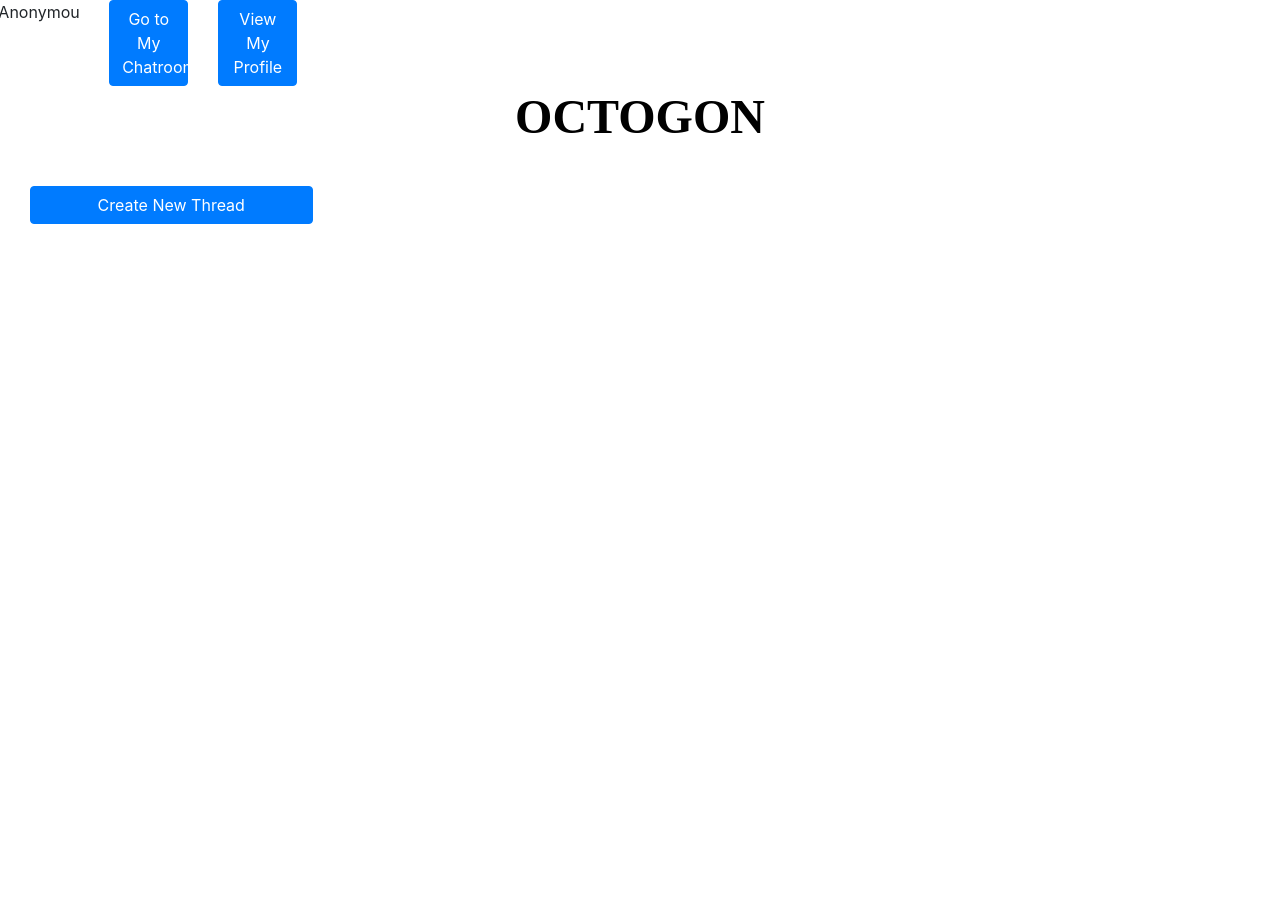
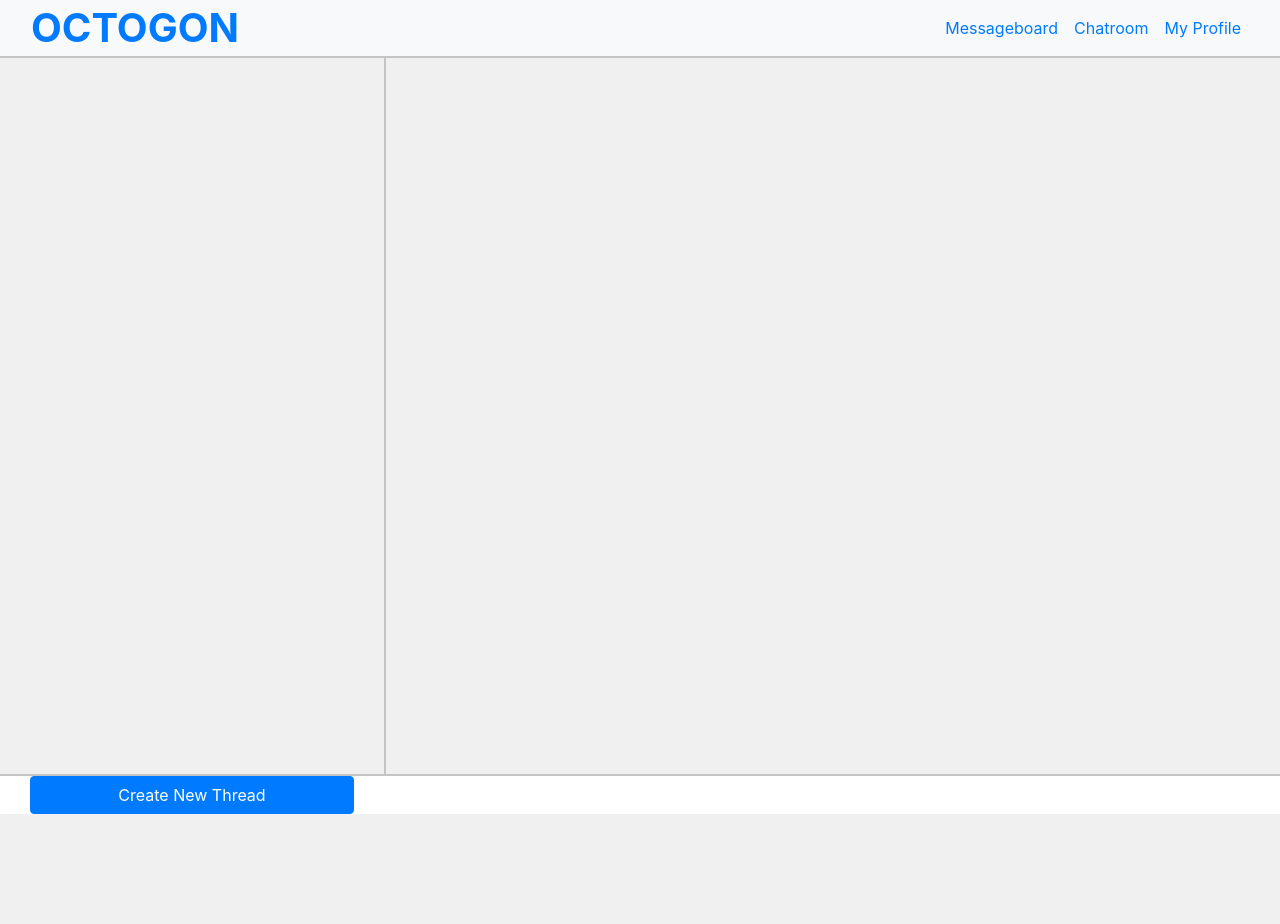
Before and after one commit to White-Diamond/OCTOGON, a Django app: page /messageboard/ in a window 1280 px wide. After the commit the page ends 814 px from the top, so only its background shows below. Run offline with Django 3.2, Linux system fonts and the light colour scheme; data that the repository does not hold is empty; some libraries are stand-ins or nearby versions.

Commit message:
Updated messageboard's look to have more structure and a navbar
Added a few url names which can be called in templates to the chatroom app

Cleaned up old code which was commented out in the messageboard app

```diff
--- a/chatroom/urls.py
+++ b/chatroom/urls.py
@@ -2,7 +2,7 @@ from django.urls import path, include
 from . import views
 
 urlpatterns = [
-    path('', views.chat_page),
+    path('', views.chat_page, name='chatroom-page'),
     path('load_message/', views.load_message),
     path('load_user_list/', views.load_user_list),
     path('retrieve_message/', views.retrieve_message),
--- a/messageboard/static/css/messageBoard.css
+++ b/messageboard/static/css/messageBoard.css
@@ -1,38 +1,49 @@
 body {
     background: #FFFFFF;
     font-family: PT Sans;
+    overflow: hidden;
+    height: 100vh;
+    display: grid;
+    grid-template-rows: 7vh 90vh 3vh;
 }
 .baseframe {
     display: grid;
-    grid-template-columns: 30% 70%;
     width: 100%;
-    min-height: 200px;
-    height: calc(100vh - 100px);
+    grid-template-columns: 30vw 70vw;
+    font-family: PT Sans;
+    border-top: 2px solid #c4c4c4;
+    border-bottom: 2px solid #c4c4c4;
 
-    font-family: PT Sans;
+    background: #9e9c9c;
+}
+
+.select_thread_frame {
+    border-radius: 0px;
 
     background: #ffffff;
 }
 
-.select_thread_frame {
-    border: 2px solid #000000;
-    grid-template-rows: 100px;
+.select_thread_frame_outer {
     width: 100%;
-    height: 100%;
+    padding: 10px;
+    overflow:scroll;
 
-    font-family: PT Sans;
-
-    background: #FEE6EB;
+    background: #f0f0f0;
 }
 
 .display_thread_frame {
-    border: 2px solid #000000;
-    /*overflow:auto;*/
+    border: 1px solid #000000;
+    overflow:hidden;
+}
+
+.display_thread_frame_outer {
+    border-left: 2px solid #c4c4c4;
     width: 100%;
     height: 100%;
     font-family: PT Sans;
+    overflow:scroll;
 
-    background: #FEE6EB;
+    background: #f0f0f0;
 }
 
 .thread_selection_box {
@@ -56,19 +67,12 @@ body {
 .post_box {
     grid-template-rows: max-content;
     width: 100%;
-    /*height: 100px;*/
     text-align: left;
     text-indent: 30px;
     text-justify: distribute;
-
     cursor: default;
-
     font-size: 16px;
-    /*overflow: clip;*/
-    /*overflow-wrap:break-word;*/
-
     padding: 10px 20px 10px 20px;
-
 
     background: #FFE3E3;
     border: 1px solid #000000;
@@ -92,16 +96,11 @@ body {
     color: #000000;
 }
 
-.make_thread_btn {
-    background-color: #FF8080;
+.make_thread_btn_frame {
+    background-color: #ffffff;
     border: none;
-    color: #FFFFFF;
-    text-align: center;
-    font-size: 20px;
-
-    width: 30%;
-
-    cursor: pointer;
+    display: grid;
+    grid-template-columns: 30vw 70vw;
 }
 
 .new_post_btn {
--- a/messageboard/templates/board.html
+++ b/messageboard/templates/board.html
@@ -15,47 +15,32 @@ to have to clear the cached stylesheet manually. This can be taken out in produc
 <meta name="viewport" content="height=device-height, initial-scale=1.0">
 </head>
 <body>
-    <!--
-    <h1>
-        Hello, {{userid}}!
-    </h1>
-    -->
-    <div class="row">
-        <div class="col-1">
-            <div style="white-space:nowrap; overflow:hidden; font-size:16px; display:flex; align-items: center; justify-content: center;">
-                Hello, {{userid}}!
+
+    <!-- NAVBAR -->
+    <nav class="navbar navbar-expand-xl bg-light">
+        <div class="container-fluid">
+            <div class="navbar-header">
+                <a style="font-size: 40px; font-weight: 700;" class="navbar-brand" href="{% url 'login' %}">OCTOGON</a>
             </div>
+            <ul class="nav navbar-nav">
+                <li class="nav-item">
+                    <a class="nav-link" href="{% url 'main-messageboard' %}">Messageboard</a>
+                </li>
+                <li class="nav-item"><a class="nav-link" href="{% url 'chatroom-page' %}">Chatroom</a></li>
+                <li class="nav-item"><a class="nav-link" href="{% url 'index' %}">My Profile</a></li>
+            </ul>
         </div>
-        <div class="col-1">
-        <button style="width:100%" type="button" class="btn btn-primary" onclick="gotoChatroom(this)">
-            Go to My Chatroom
-        </button>
-        </div>
-        <div class="col-1">
-        <button style="width:100%" type="button" class="btn btn-primary" onclick="gotoUserpage(this)">
-            View My Profile
-        </button>
-        </div>
-    </div>
+    </nav>
 
-    <div class="board_title">OCTOGON</div>
 
-    <div class="container-fluid">
-        <div class="col-xl-3">
-            <div style="width:100%;" type="button" class="btn btn-primary" onclick="threadcreate(this)">
-                Create New Thread
-            </div>
-        </div>
-    <div class="col-xl-9">
-
-    </div>
-    </div>
-
+    <!-- THREADS AND POSTS -->
     <!-- Frame which contains all thread and post related content -->
     <div class="baseframe">
 
+        <!-- THREADS -->
         <!-- Left side of webpage with a list of threads in boxes -->
-        <ul class="list-group" id="select_thread_frame">
+        <div class="select_thread_frame_outer">
+        <ul class="list-group select_thread_frame" id="select_thread_frame">
 
             <!-- Loop through the list of all threads in messageboard and display them on
             the left side of the screen each within their own box -->
@@ -70,8 +55,6 @@ to have to clear the cached stylesheet manually. This can be taken out in produc
             {% endif %}
                 <div style="color: #666666; font-size: 12px; ">
                     Posted: {{thread.thread_date}}<br>
-                    <!--User: {{thread.thread}}-->
-                    <!--Thread ID: {{thread.thread_ID}}-->
                 </div>
                 <div style="font-size: 24px;" id="threadTopic{{thread.thread_ID}}">
                     {{thread.threadTopic}}
@@ -87,9 +70,13 @@ to have to clear the cached stylesheet manually. This can be taken out in produc
             </li>
             {% endfor %}
         </ul>
+        </div>
 
+        <!-- POSTS -->
         <!-- Right side of webpage with the list of posts for the selected thread -->
-        <ul class="list-group">
+        <div class="display_thread_frame_outer">
+        <ul class="list-group" style="margin: 10px 10px 10px 10px;">
+
             <!-- Loop through the list of all posts in thread and display them on
             the right side of the screen each within their own box -->
             {% for post in posts %}
@@ -123,9 +110,23 @@ to have to clear the cached stylesheet manually. This can be taken out in produc
             </div>
             {% endif %}
         </ul>
-
+        </div>
     </div>
 
+
+    <!-- CREATE NEW THREAD BUTTON -->
+    <div class="make_thread_btn_frame">
+    <div class="container-fluid">
+        <div class="col-xl-12">
+            <div style="width:100%;" type="button" class="btn btn-primary" onclick="threadcreate(this)">
+                Create New Thread
+            </div>
+        </div>
+    </div>
+    </div>
+
+
+    <!-- SCRIPTS -->
     <!-- Script for retreiving the posts for a specific thread when the thread selection
     box is clicked. Causes a webpage request -->
     {% block javascript %}
--- a/messageboard/urls.py
+++ b/messageboard/urls.py
@@ -7,7 +7,7 @@ from messageboard.views import userMakesThread
 from messageboard.views import userMakesPost
 
 urlpatterns = [
-     path('messageboard/', mainBoard),
+     path('messageboard/', mainBoard, name="main-messageboard"),
      path('basicRes/', basicResponse),
      path('messageboard/thread/<int:thrdID>/', getThreadPosts),
      path('threadcreate/', userMakesThread),
--- a/messageboard/views.py
+++ b/messageboard/views.py
@@ -4,7 +4,7 @@ from django.http import JsonResponse
 
 from django.http import HttpResponse
 from django.http import HttpResponseRedirect
-#from django.contrib.sites.models import Site
+from django.contrib.sites.models import Site
 # Import "from post.models" all the models from the threads and posts
 # in Ryan's message & post database branch
 from posts.models import Thread
@@ -28,6 +28,8 @@ def mainBoard (request):
     context['currentThread'] = None
     context['posts'] = []
     context['orig_posts'] = list(Post.objects.filter(post_ID=0))
+    this_website = Site.objects.get_current()
+    context['domain'] = this_website.domain
     return render(request, "board.html", context)
 
 
@@ -53,7 +55,7 @@ def getThreadPosts (request, thrdID):
 
             # Create new post obeject to be inserted into database
             this_thread = Thread.objects.get(thread_ID=thrdID)
-            post_entry = Post.objects.create(main_text = post_main_text, thread = this_thread, post_ID = postID, owning_thread_ID = thrdID, username=request.user)
+            post_entry = Post.objects.create(main_text = post_main_text, thread = this_thread, post_ID = postID, owning_thread_ID = thrdID, username=request.user.username)
 
             # Save the newly created post in the database
             post_entry.save()
@@ -64,7 +66,8 @@ def getThreadPosts (request, thrdID):
     context = {}
     context['threadList'] = list(Thread.objects.all())
     context['numberThreads'] = len(context['threadList'])
-
+    this_website = Site.objects.get_current()
+    context['domain'] = this_website.domain
     # Check if messageboard has thread with ID requested: If not, then redirect
     # to default messageboard.
     try:
@@ -125,7 +128,7 @@ def userMakesThread (request):
 
             # Create new thread and post obejects to be inserted into database
             thread_entry = Thread.objects.create(thread_ID = thrdID, threadTopic = thrdTopic, currentPostNumber = 1, main_post_id = 0)
-            post_entry = Post.objects.create(main_text = post_main_text, thread = thread_entry, post_ID = 0, owning_thread_ID = thrdID, username=request.user)
+            post_entry = Post.objects.create(main_text = post_main_text, thread = thread_entry, post_ID = 0, owning_thread_ID = thrdID, username=request.user.username)
 
             # Save the newly created thread and post in the database
             thread_entry.save()
--- a/octogon/settings.py
+++ b/octogon/settings.py
@@ -44,6 +44,7 @@ INSTALLED_APPS = [
     'django.contrib.sessions',
     'django.contrib.messages',
     'django.contrib.staticfiles',
+    'django.contrib.sites',
 ]
 
 MIDDLEWARE = [
@@ -135,3 +136,7 @@ EMAIL_FILE_PATH = str(BASE_DIR.joinpath('accounts/sent_emails'))
 STATIC_ROOT = os.path.join(BASE_DIR, 'staticfiles')
 STATIC_URL = '/static/'
 django_heroku.settings(locals())
+
+# Used to enable the ability to get the domain name of the server
+SITE_ID = 1
+SET_DOMAIN = ''#'https://octogon-board.herokuapp.com/'
```
Also changed, not shown: messageboard/tests.py (+27 -0 lines).
